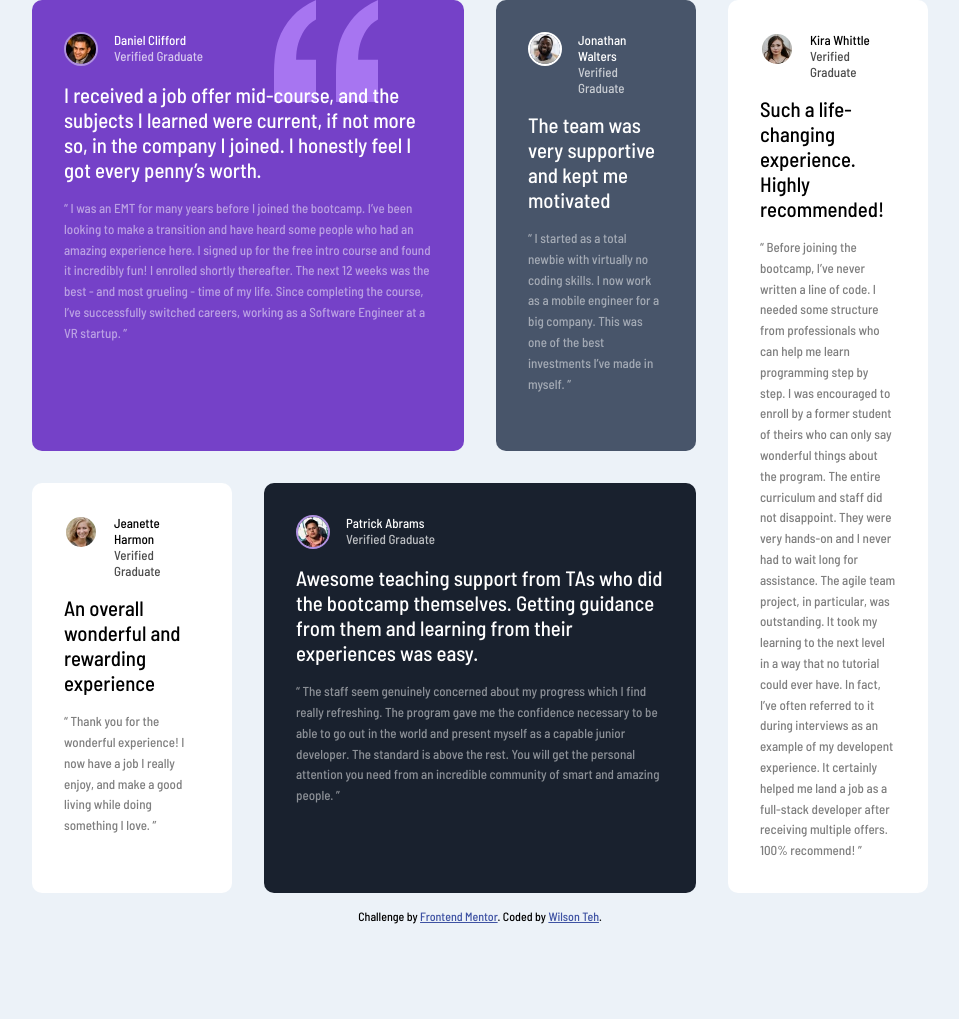
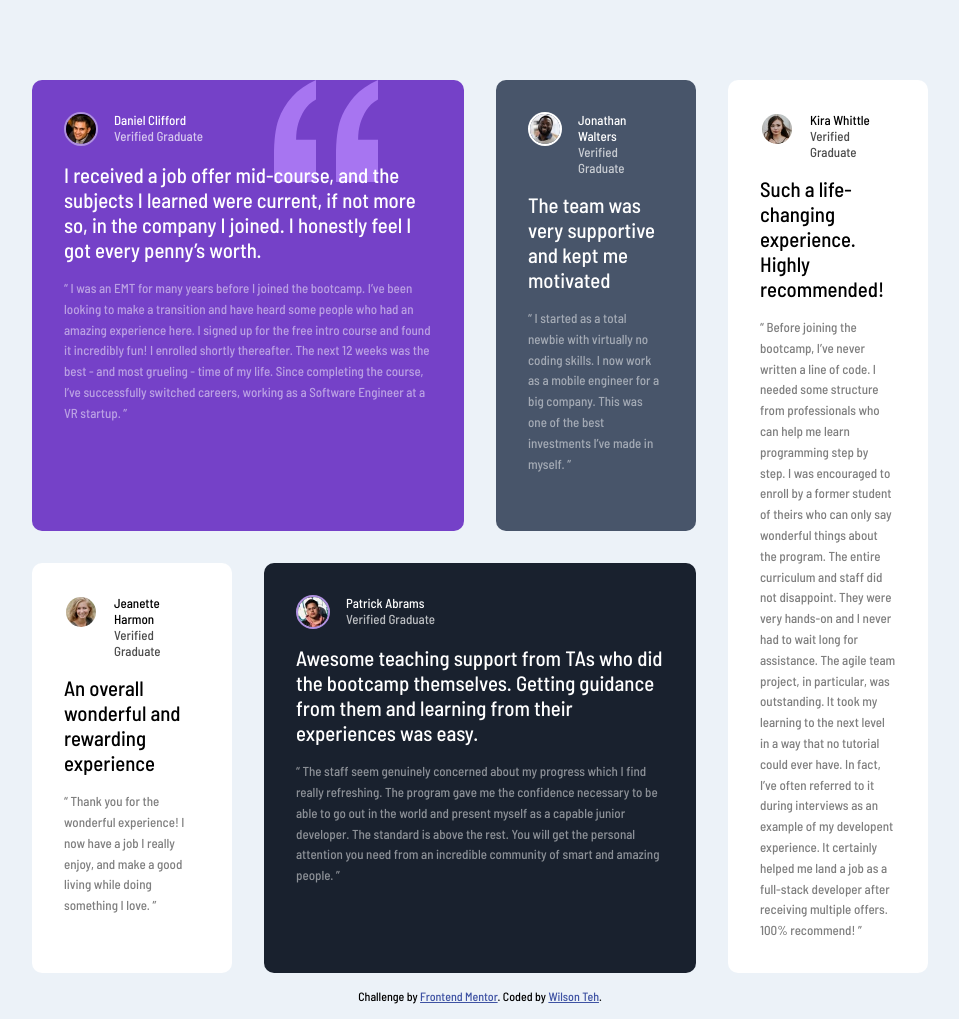
Before and after one commit to wilsonteh/Testimonial-Grid_FrontEndMentor, a plain HTML site: page index.html in a window 1280 px wide. Shown: the whole page, without its empty margins (160-1119 px from the left). Before the commit the page ends 939 px from the top, so only its background shows below. Drawn offline with Linux system fonts and the light colour scheme.

Commit message:
Add margin-top to container

```diff
--- a/style.scss
+++ b/style.scss
@@ -51,7 +51,7 @@ body {
 
 .container {
     width: 70%;
-    margin: 0 auto;
+    margin: 5rem auto 0 auto;
     display: grid;
     grid-template-columns: repeat(4, 1fr);
     grid-auto-rows: minmax(100px, auto);
```
Also changed, not shown: style.css, 1 other file.
